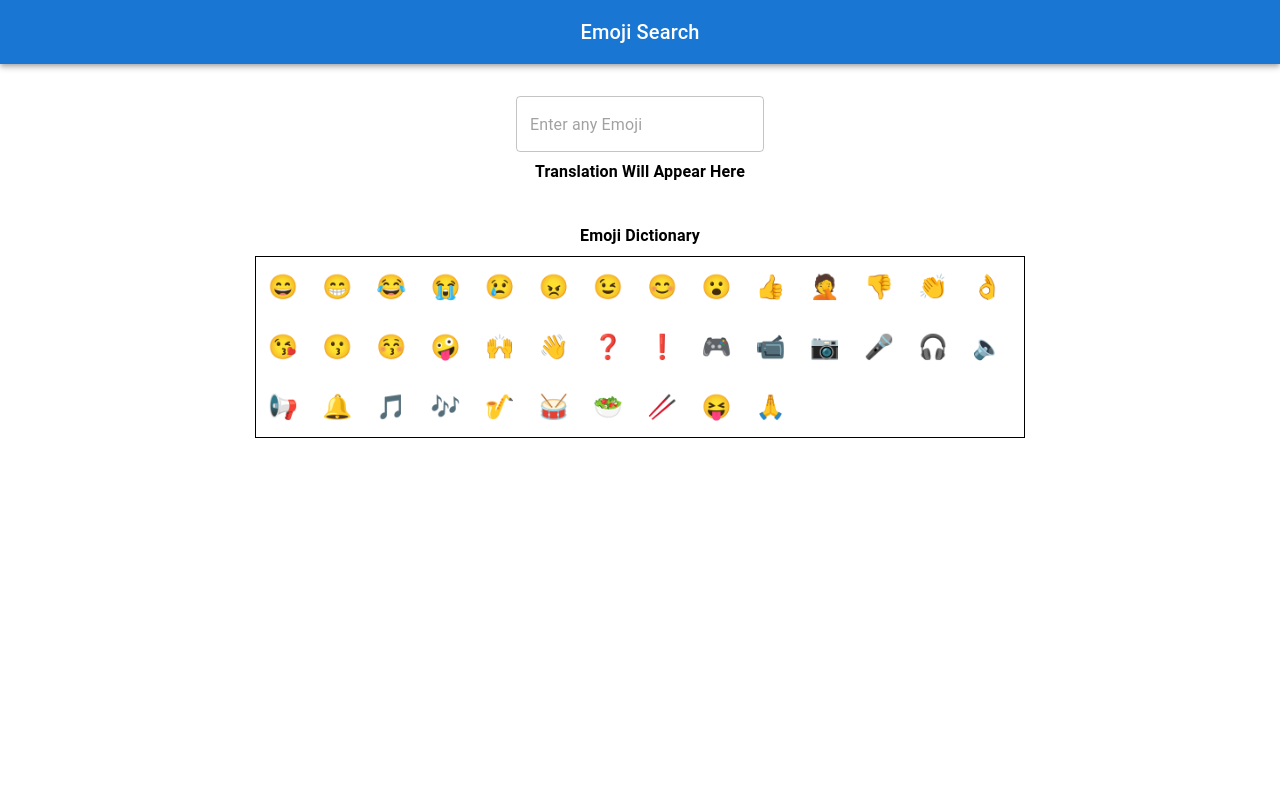
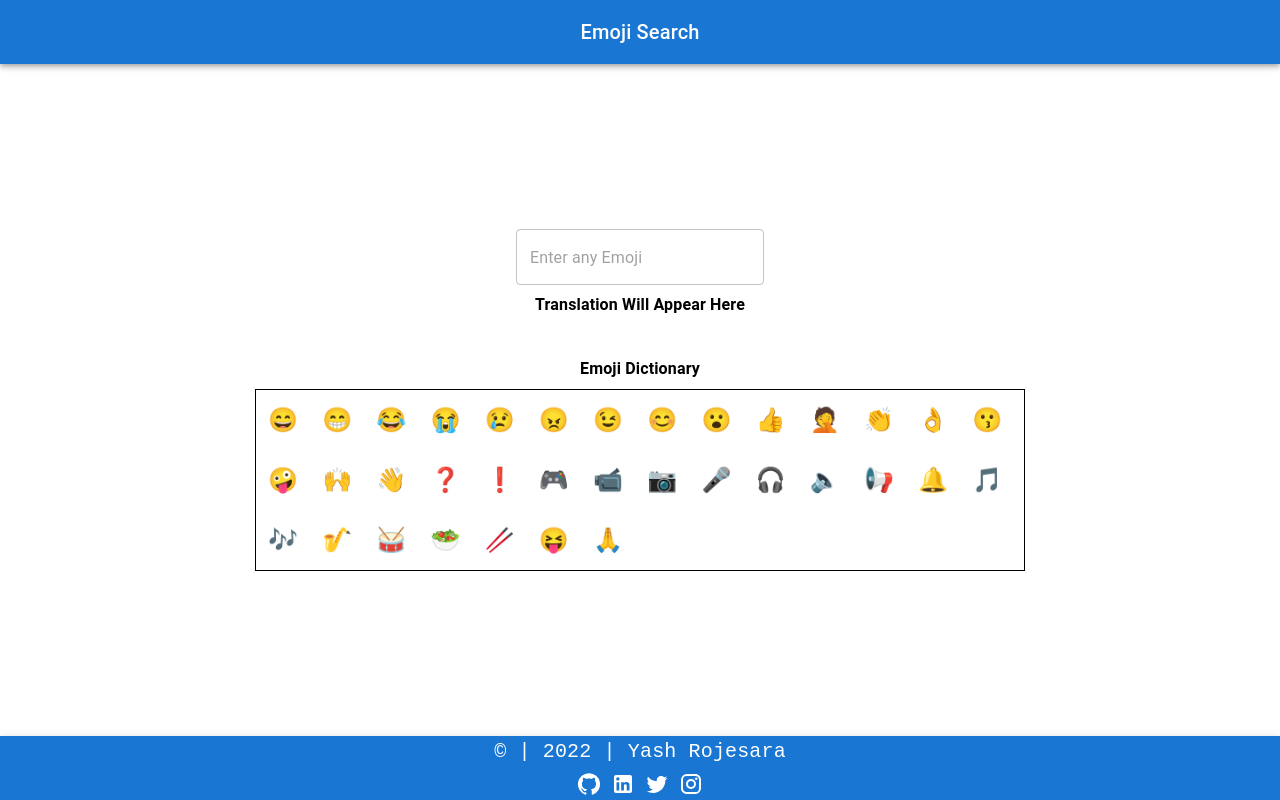
Before and after one commit to yashrojesara/emoji-dictionary, a React (Create React App) app: page / in a window 1280 px wide. Built offline with nearby package versions, Linux system fonts and the light colour scheme.

Commit message:
Added Footer

```diff
--- a/package.json
+++ b/package.json
@@ -5,6 +5,7 @@
   "dependencies": {
     "@emotion/react": "^11.9.3",
     "@emotion/styled": "^11.9.3",
+    "@mui/icons-material": "^5.8.4",
     "@mui/material": "^5.9.2",
     "@mui/styles": "^5.9.3",
     "@testing-library/jest-dom": "^5.16.4",
--- a/src/App.js
+++ b/src/App.js
@@ -1,12 +1,32 @@
 import EmojiSearchComponent from "./Components/EmojiSearchComponent";
 import Header from "./Components/Header";
+import Footer from "./Components/Footer";
+import { makeStyles, ThemeProvider } from "@mui/styles";
+import { createTheme } from "@mui/material";
+
+const useStyles = makeStyles({
+  root: {
+    display: "flex",
+    flexDirection: "column",
+    justifyContent: "space-between",
+    height: "100%",
+    width: "100%",
+    position: "absolute",
+  },
+});
 
 function App() {
+  const classes = useStyles();
+  const theme = createTheme({});
+
   return (
-    <>
-      <Header />
-      <EmojiSearchComponent />
-    </>
+    <ThemeProvider theme={theme}>
+      <div className={classes.root}>
+        <Header />
+        <EmojiSearchComponent />
+        <Footer />
+      </div>
+    </ThemeProvider>
   );
 }
 
--- a/src/Components/EmojiDictionary.jsx
+++ b/src/Components/EmojiDictionary.jsx
@@ -3,7 +3,7 @@
 import { emojiList } from "./emoji";
 import { makeStyles } from "@mui/styles";
 
-const useStyles = makeStyles({
+const useStyles = makeStyles((theme) => ({
   root: {
     marginTop: "2em",
     display: "flex",
@@ -16,8 +16,11 @@
     flexFlow: "wrap",
     maxWidth: "60%",
     height: "100%",
+    [theme.breakpoints.down("sm")]: {
+      maxWidth: "95%",
+    },
   },
-});
+}));
 
 function EmojiDictionary(props) {
   const { setSearchValue } = props;
--- a/src/Components/EmojiSearchComponent.jsx
+++ b/src/Components/EmojiSearchComponent.jsx
@@ -8,7 +8,6 @@
   root: {
     display: "flex",
     justifyContent: "center",
-    marginTop: "2em",
     flexDirection: "column",
     alignItems: "center",
   },
--- /dev/null
+++ b/src/Components/Footer.jsx
@@ -0,0 +1,71 @@
+import * as React from "react";
+import AppBar from "@mui/material/AppBar";
+import Toolbar from "@mui/material/Toolbar";
+import Typography from "@mui/material/Typography";
+import InstagramIcon from "@mui/icons-material/Instagram";
+import GitHubIcon from "@mui/icons-material/GitHub";
+import LinkedInIcon from "@mui/icons-material/LinkedIn";
+import TwitterIcon from "@mui/icons-material/Twitter";
+import { Link } from "@mui/material";
+
+function Footer() {
+  const socialMediaAccounts = [
+    {
+      id: 0,
+      name: "GitHub",
+      icon: GitHubIcon,
+      url: "https://github.com/yashrojesara/",
+    },
+    {
+      id: 1,
+      name: "LinkedIn",
+      icon: LinkedInIcon,
+      url: "https://www.linkedin.com/in/yash-rojesara-749aa3155/",
+    },
+    {
+      id: 2,
+      name: "Twitter",
+      icon: TwitterIcon,
+      url: "https://twitter.com/yash_rojesara/",
+    },
+    {
+      id: 3,
+      name: "Instagram",
+      icon: InstagramIcon,
+      url: "https://www.instagram.com/yash__rojesara/",
+    },
+  ];
+
+  return (
+    <div>
+      <AppBar position="static">
+        <Toolbar style={{ display: "flex", flexDirection: "column" }}>
+          <Typography
+            variant="h6"
+            component="div"
+            sx={{ flexGrow: 1, textAlign: "center", fontFamily: "monospace" }}
+          >
+            &copy; | {new Date().getFullYear()} | Yash Rojesara
+          </Typography>
+          <div>
+            {socialMediaAccounts.map((account) => {
+              return (
+                <Link
+                  href={account.url}
+                  key={account.id}
+                  target={"_blank"}
+                  rel="noopener"
+                  style={{ color: "white", margin: "0 5px" }}
+                >
+                  <account.icon />
+                </Link>
+              );
+            })}
+          </div>
+        </Toolbar>
+      </AppBar>
+    </div>
+  );
+}
+
+export default Footer;
--- a/src/Components/emoji.js
+++ b/src/Components/emoji.js
@@ -44,10 +44,6 @@
     emoji: "🤦",
   },
   {
-    name: "thumbsdown",
-    emoji: "👎",
-  },
-  {
     name: "clap",
     emoji: "👏",
   },
@@ -55,18 +51,9 @@
     name: "ok",
     emoji: "👌",
   },
-
-  {
-    name: "kiss",
-    emoji: "😘",
-  },
   {
     name: "kissing",
     emoji: "😗",
-  },
-  {
-    name: "kissingheart",
-    emoji: "😚",
   },
   {
     name: "zany",
```
Also changed, not shown: 1 other file (tests, documents, lock files or other folders).
